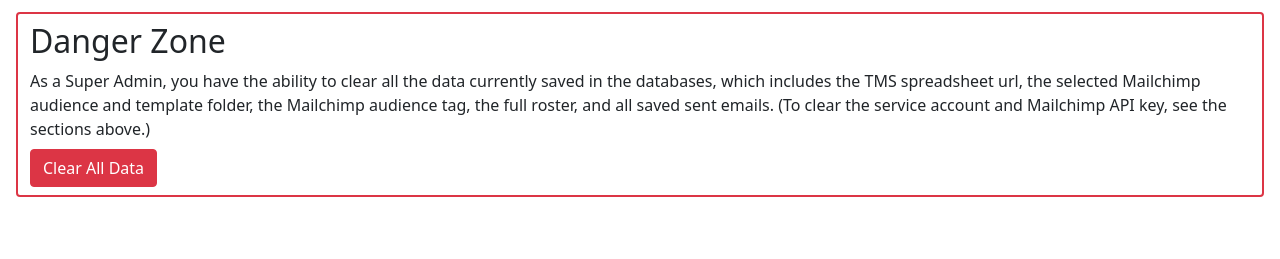
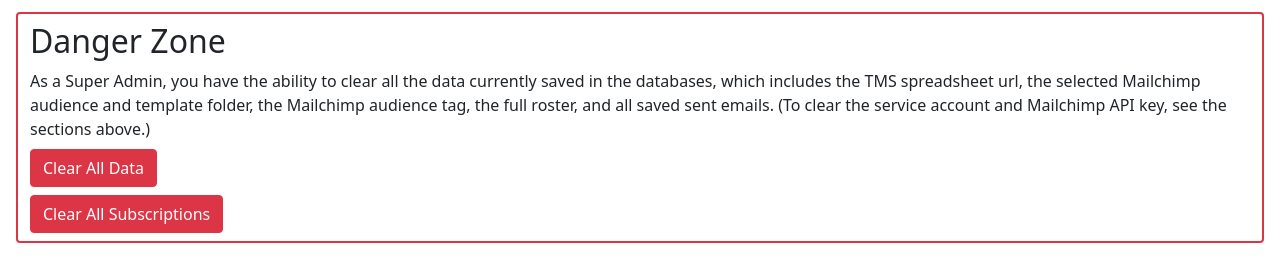
Before and after one commit to josephlou5/ectc-tournament-app, a Python web app: template src/templates/super_admin/global_settings.jinja in a window 1280 px wide. Shown: the part 677-936 px from the top of the page. Before the commit the page ends 874 px from the top, so only its background shows below. Run offline with Jinja, Linux system fonts and the light colour scheme; the template is opened without the code that fills it, so the values that code supplies are empty; some libraries are stand-ins or nearby versions.

Commit message:
Add "Clear All Subscriptions" button on Global Settings page
This is a separate button from "Clear All Data" in case the admins want
the user subscriptions to carry into the next tournament.

```diff
--- a/src/templates/super_admin/global_settings.jinja
+++ b/src/templates/super_admin/global_settings.jinja
@@ -20,8 +20,9 @@ Global Settings
 {% set mc_set_api_key_btn_id = "mc-set-api-key-btn" %}
 {% set mc_clear_api_key_btn_id = "mc-clear-api-key-btn" %}
 
-{% set clear_everything_messages_id = "clear-everything-messages" %}
+{% set danger_zone_messages_id = "danger-zone-messages" %}
 {% set clear_everything_btn_id = "clear-everything-btn" %}
+{% set clear_all_subscriptions_btn_id = "clear-all-subscriptions-btn" %}
 
 {% set flashed = get_flashed_by_categories(subcategories=true) %}
 
@@ -196,7 +197,7 @@ Global Settings
     <div class="col">
       <h2>Danger Zone</h2>
       {{ macros.flashed_messages(
-           clear_everything_messages_id, flashed["clear-everything"]
+           danger_zone_messages_id, flashed["danger-zone"]
          )
       }}
       <div class="row mb-2">
@@ -208,12 +209,25 @@ Global Settings
           the service account and Mailchimp API key, see the sections above.)
         </div>
       </div>
-      <div class="row">
+      <div class="row mb-2">
         <div class="col-auto">
           {{ macros.confirm_btn(
                clear_everything_btn_id,
                "Clear All Data",
                "<strong>clear all data</strong>",
+               loading_text="Clearing...",
+               confirm_accent="danger",
+               confirm_btn_text="Clear",
+             )
+          }}
+        </div>
+      </div>
+      <div class="row">
+        <div class="col-auto">
+          {{ macros.confirm_btn(
+               clear_all_subscriptions_btn_id,
+               "Clear All Subscriptions",
+               "clear all subscriptions",
                loading_text="Clearing...",
                confirm_accent="danger",
                confirm_btn_text="Clear",
@@ -350,6 +364,17 @@ Global Settings
     ajaxRequest('DELETE', '{{ url_for("clear_everything") }}');
   }
 
+  function handleClearSubscriptionsClicked() {
+    if (isButtonLoading('{{ clear_all_subscriptions_btn_id }}')) {
+      // currently clearing; ignore the click
+      return;
+    }
+
+    setButtonLoading('{{ clear_all_subscriptions_btn_id }}');
+    // just reload once the clearing is done
+    ajaxRequest('DELETE', '{{ url_for("clear_subscriptions") }}');
+  }
+
   $(document).ready(() => {
     // Service account
     $('#{{ copy_email_btn_id }}').click((event) => {
@@ -384,13 +409,15 @@ Global Settings
     // clear the flashed text after 60 seconds
     clearElementAfter('{{ mc_api_key_messages_id }}', 60);
 
-    // Clear everything
+    // Danger zone
     $('#{{ clear_everything_btn_id }}').click((event) => {
-      console.log('clear clicked');
       handleClearEverythingClicked();
     });
+    $('#{{ clear_all_subscriptions_btn_id }}').click((event) => {
+      handleClearSubscriptionsClicked();
+    });
     // clear the flashed text after 60 seconds
-    clearElementAfter('{{ clear_everything_messages_id }}', 60);
+    clearElementAfter('{{ danger_zone_messages_id }}', 60);
   });
 </script>
 {% endblock %}
```
Also changed, not shown: src/db/subscriptions.py (+14 -1 lines), src/views/super_admin.py (+16 -2 lines).
